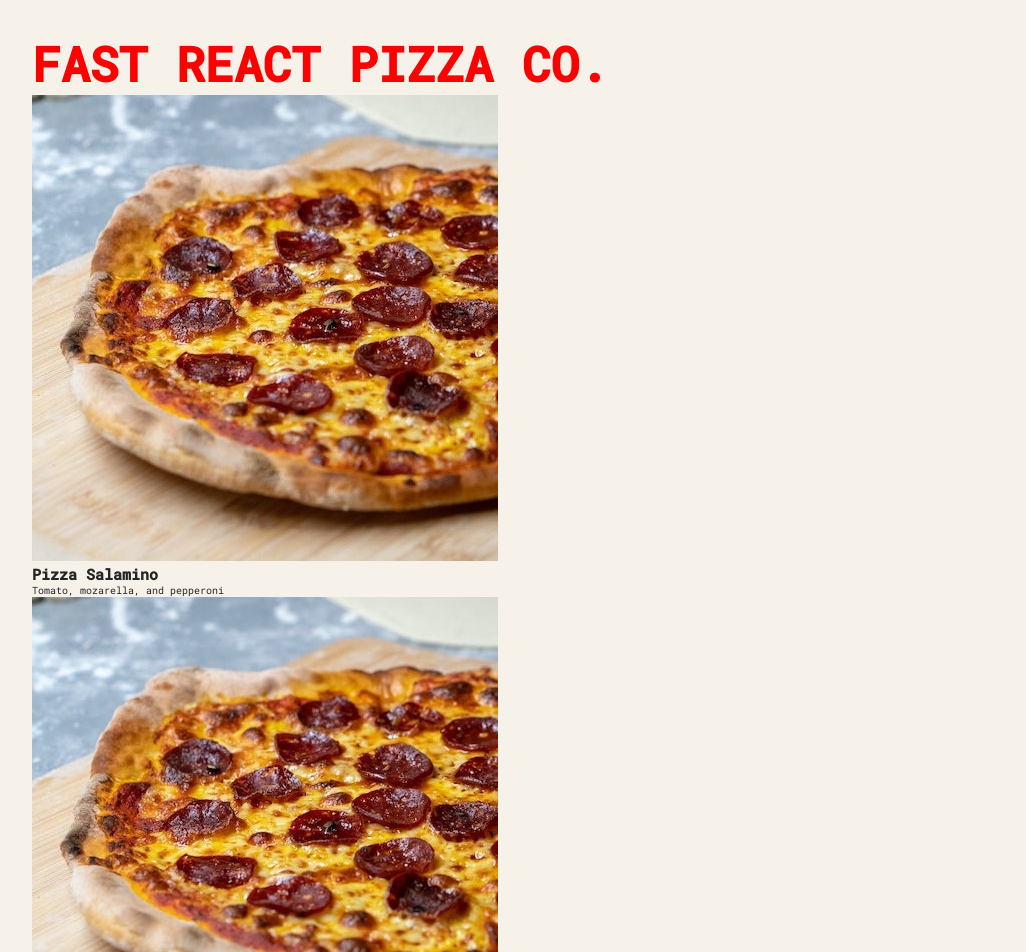
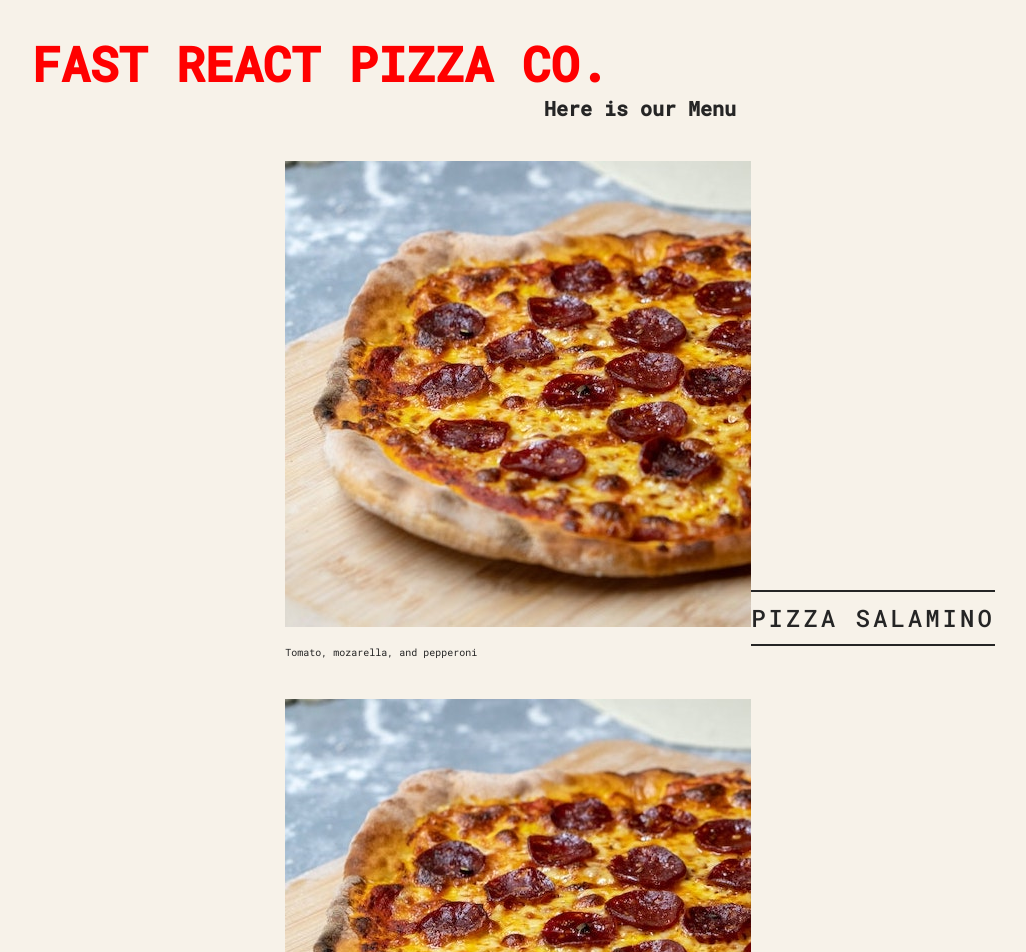
Before and after one commit to Bryanmankind/pizza-menu, a React (Create React App) app: page / in a window 1280 px wide. Shown: the top 952 px of the page, without its empty margins (0-1026 px from the left). Built offline with nearby package versions, Linux system fonts and the light colour scheme.

Commit message:
pizza-app

```diff
--- a/src/index.js
+++ b/src/index.js
@@ -52,8 +52,7 @@
   return (
     <div>
       <Header />
-      <Pizza />
-      <Pizza />
+      <Menu />
       <Footer />
     </div>
   );
@@ -65,7 +64,16 @@
   return <h1 style={style}>Fast React Pizza Co.</h1>;
 }
 
-function Menu() {}
+function Menu() {
+  return (
+    <div className="menu">
+      <h1>Here is our Menu</h1>
+      <Pizza />
+      <Pizza />
+      <Pizza />
+    </div>
+  );
+}
 
 function Footer() {
   const hours = new Date().getHours();
```
